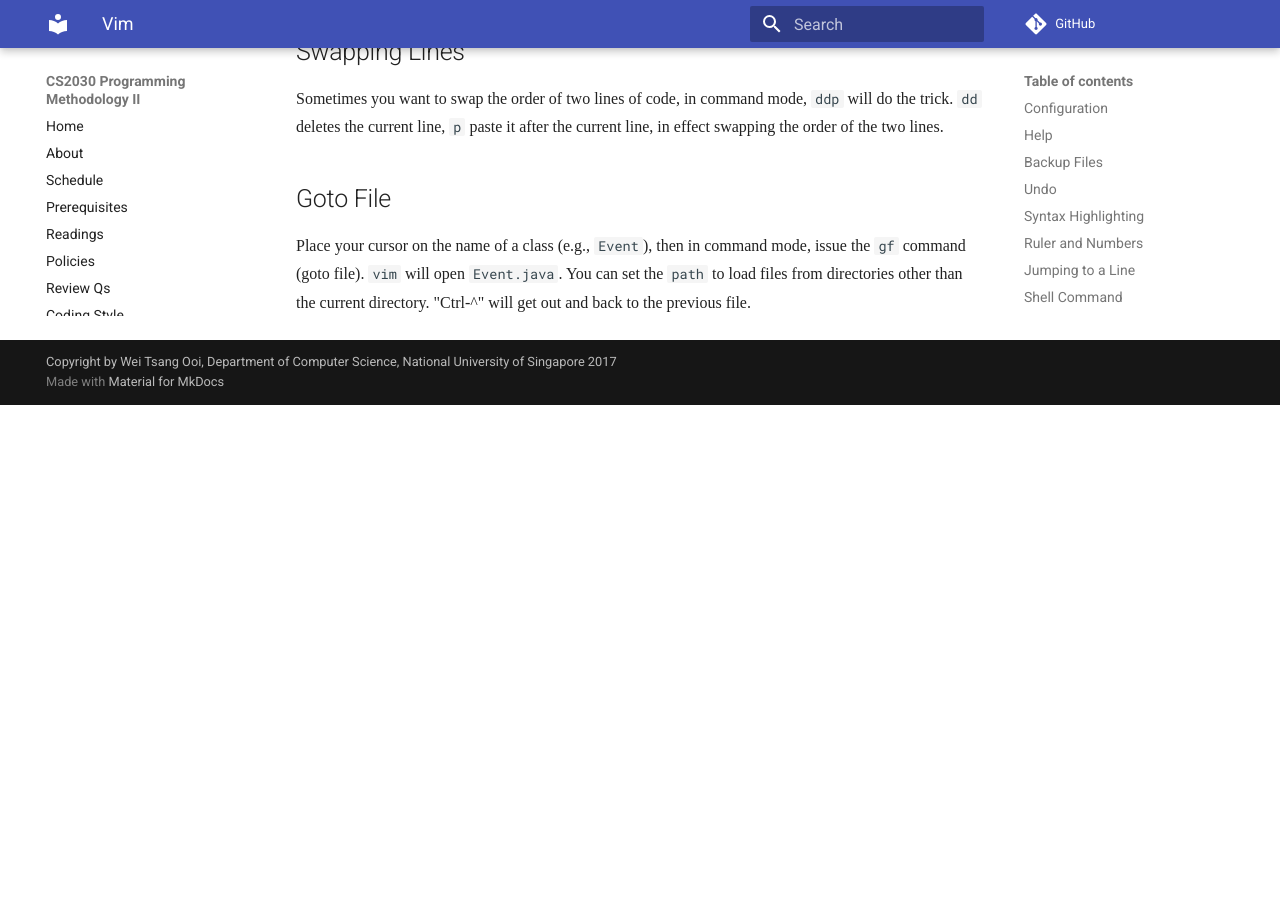
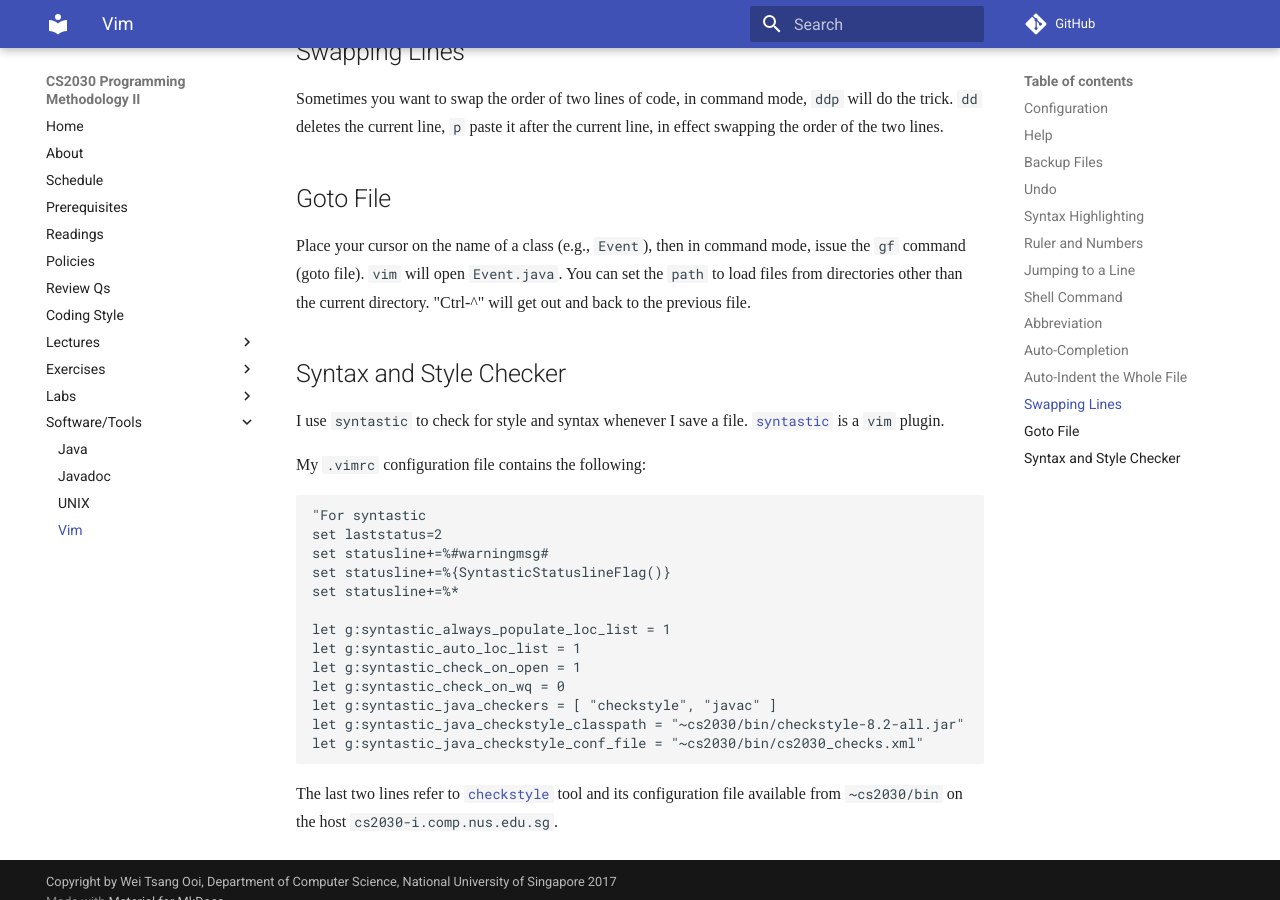
Before and after one commit to nus-cs2030/1718-s2, an MkDocs documentation site: the page built from docs/vim.md, in a window 1280 px wide and 900 px high, scrolled down 2817 px. Built offline with MkDocs 1.6.1 and Material for MkDocs 9.7.7, drawn with Linux system fonts in a browser that asks for light colours; some web fonts are replaced; formulas are drawn with MathJax 3; comment, search, counter and statistics services are not loaded; old or Windows-style settings are respelled for this version of MkDocs; before the commit the page ends 3222 px from its top, so only the background shows below that.

Commit message:
Tips on syntastic and gf added

````diff
--- a/docs/vim.md
+++ b/docs/vim.md
@@ -110,3 +110,27 @@ Sometimes you want to swap the order of two lines of code, in command mode, `ddp
 ## Goto File
 
 Place your cursor on the name of a class (e.g., `Event`), then in command mode, issue the `gf` command (goto file).  `vim` will open `Event.java`.  You can set the `path` to load files from directories other than the current directory.   "Ctrl-^" will get out and back to the previous file.
+
+## Syntax and Style Checker
+
+I use `syntastic` to check for style and syntax whenever I save a file.  [`syntastic`](https://github.com/vim-syntastic/syntastic) is a `vim` plugin.
+
+My `.vimrc` configuration file contains the following:
+
+```
+"For syntastic
+set laststatus=2
+set statusline+=%#warningmsg#
+set statusline+=%{SyntasticStatuslineFlag()}
+set statusline+=%*
+
+let g:syntastic_always_populate_loc_list = 1
+let g:syntastic_auto_loc_list = 1
+let g:syntastic_check_on_open = 1
+let g:syntastic_check_on_wq = 0
+let g:syntastic_java_checkers = [ "checkstyle", "javac" ]
+let g:syntastic_java_checkstyle_classpath = "~cs2030/bin/checkstyle-8.2-all.jar"
+let g:syntastic_java_checkstyle_conf_file = "~cs2030/bin/cs2030_checks.xml"
+```
+
+The last two lines refer to [`checkstyle`](http://checkstyle.sourceforge.net) tool and its configuration file available from `~cs2030/bin` on the host `cs2030-i.comp.nus.edu.sg`.
````
